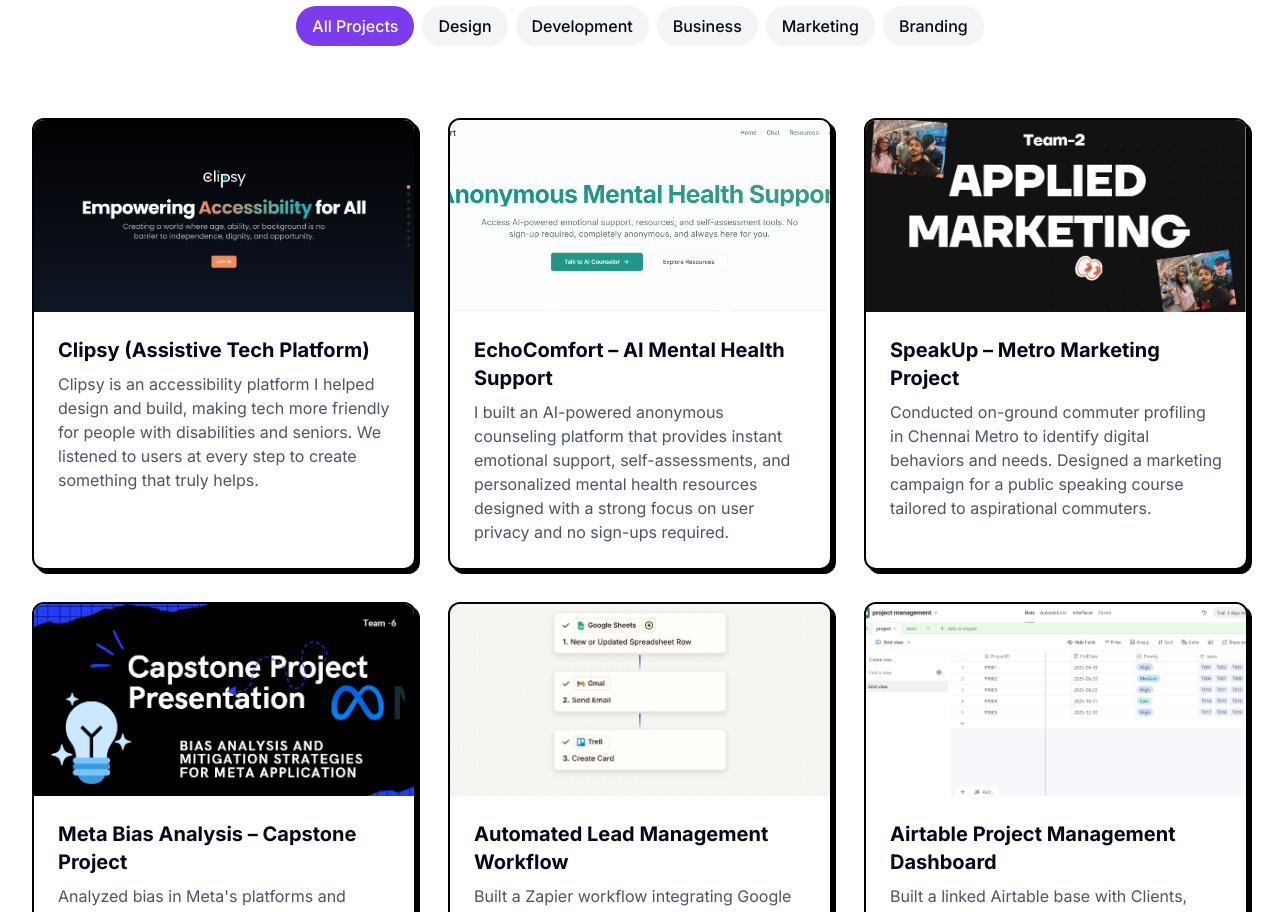
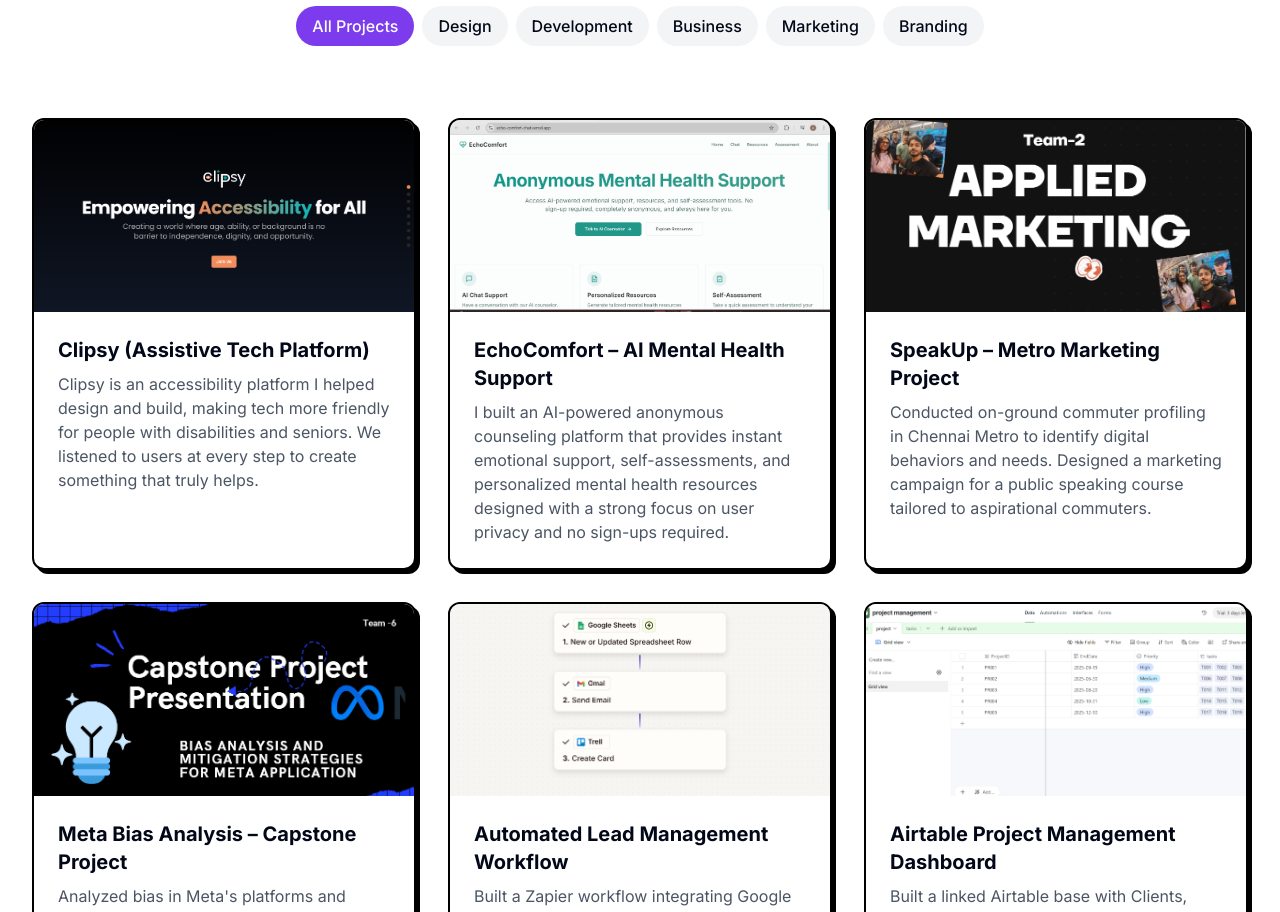
Before and after one commit to EliteHarbour/poppy-pixel-palette, a React (Vite) app: page / in a window 1280 px wide. Shown: the part 5000-5912 px from the top of the page. Built offline with nearby package versions, Linux system fonts and the light colour scheme.

Commit message:
Update EchoComfort image
Update the image for the "EchoComfort – AI Mental Health Support" project.

```diff
--- a/src/pages/Index.tsx
+++ b/src/pages/Index.tsx
@@ -28,7 +28,7 @@ const projects = [
     id: 2,
     title: "EchoComfort – AI Mental Health Support",
     description: "I built an AI-powered anonymous counseling platform that provides instant emotional support, self-assessments, and personalized mental health resources designed with a strong focus on user privacy and no sign-ups required.",
-    image: "/lovable-uploads/b14fb8b2-4a36-4fb8-9c56-9e3dae15f637.png",
+    image: "/lovable-uploads/17b5f3c7-3cf2-4d8c-8c15-7a654ab6e88e.png",
     link: "https://echo-comfort-chat.vercel.app/",
     category: "development",
     color: "bg-pastel-green"
```
Also changed, not shown: public/lovable-uploads/17b5f3c7-3cf2-4d8c-8c15-7a654ab6e88e.png (added).
